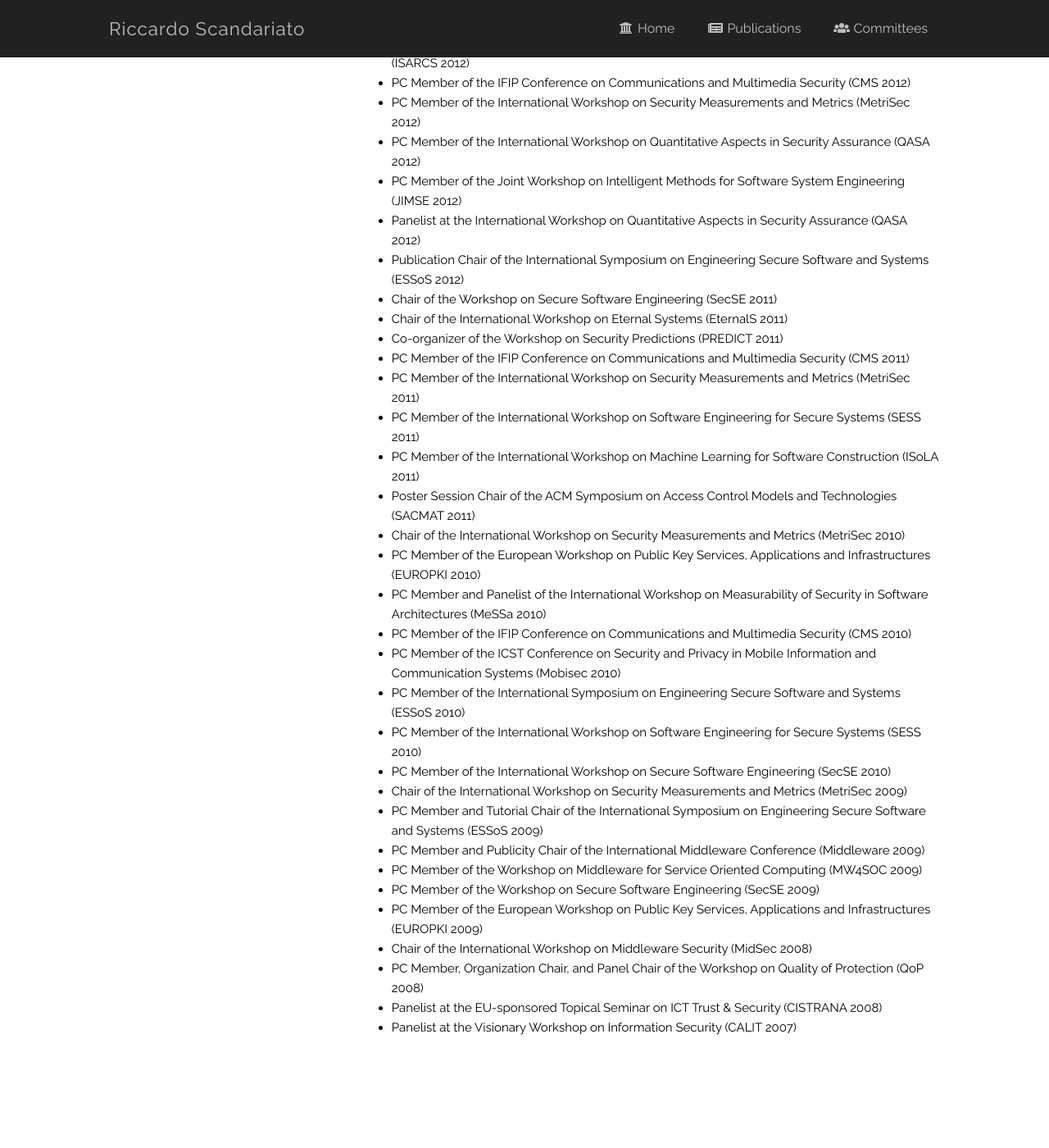
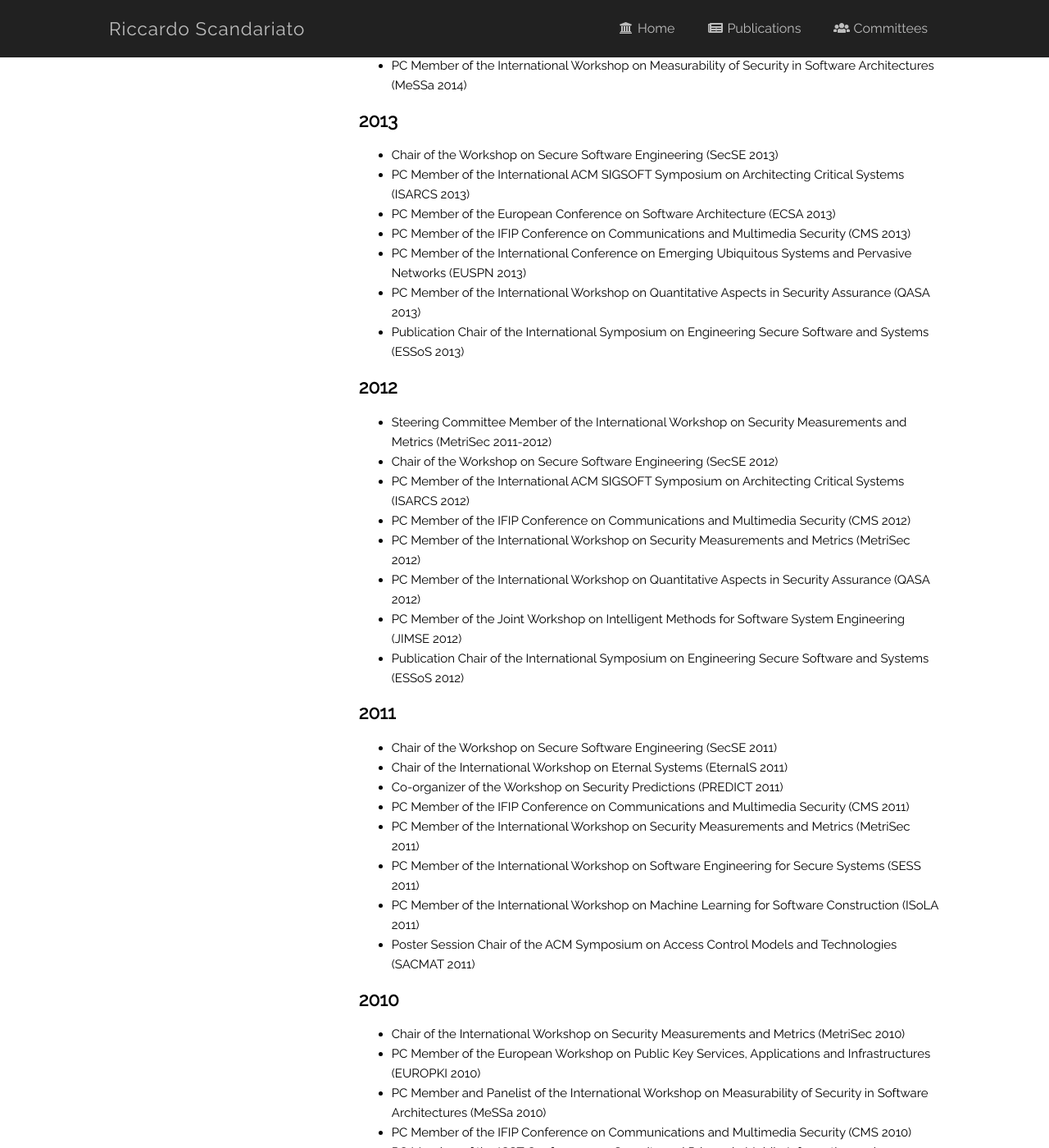
Before and after one commit to riccardoscandariato/riccardoscandariato.github.io, a Jekyll site: the page built from service.md, in a window 1280 px wide and 1400 px high, scrolled down 2022 px. Shown: the whole window at 82% size. Built offline with Jekyll 4.4.1, drawn with Linux system fonts in a browser that asks for light colours; before the commit the page ends 3326 px from its top, so only the background shows below that; some of the changed text lies outside the part shown.

Commit message:
new layout for service

```diff
--- a/_layouts/default.html
+++ b/_layouts/default.html
@@ -48,7 +48,7 @@
           <a href="{{ site.baseurl }}/pubs"><i class="fas fa-newspaper fa-fw"></i> Publications</a>
         </li>
         <li>
-          <a href="{{ site.baseurl }}/service"><i class="fas fa-users fa-fw"></i> Committees</a>
+          <a href="{{ site.baseurl }}/committees"><i class="fas fa-users fa-fw"></i> Committees</a>
         </li>
         <!--
 		><li>
--- a/index.html
+++ b/index.html
@@ -12,9 +12,6 @@ I'm a <b>professor of software engineering</b> at Department of Computer Science
 
 <p>I'm a father of two boys and spend my (limited) spare time <a href="http://www.scandariato.photo" target="_blank">taking photographs</a>.</p>
 
-<p>My favorite saying is <i>"done is better than perfect"</i>.
-
-<p>I don't have Twitter, LinkedIn, ResearchGate, Facebook, Instagram, TikTok, you name it...</p>
 
 <h2>Short bio</h2>
 
--- a/service.md
+++ b/service.md
@@ -1,93 +1,151 @@
 ---
 layout: default
 
-title: Service
-permalink: /service
+title: Committees
+permalink: /committees
 ---
 
+<h2>2020</h2>
 
 <ul>
-	<li>PC Member of the International Conference on Software Architecture (ICSA 2020)</li>
-	<li>PC Member of the Conference on Software Engineering Education and Training (CSEE&amp;T 2020)</li>
-	<li>PC Member of the International Workshop on Graphical Models for Security (GraMSec 2020)</li>
-	<li>PC Member of the International Workshop on Privacy Engineering (IWPE 2020)</li>
-	<li>PC Member of the International Workshop on Bots in Software Engineering (BotSE 2020)</li>
-	<li>Workshop Co-chair of the European Conference on Software Architecture (ECSA 2019)</li>
-	<li>PC Member of the International Conference on Software Architecture (ICSA 2019)</li>
-	<li>PC Member of the International Conference on Software Engineering (ICSE 2019) Doctoral Symposium</li>
-	<li>PC Member of the International Conference on Software Engineering (ICSE 2019) Poster Track</li>
-	<li>PC Member of the track on Cyber-Security in Societal Automation at the International Conference on Societal Automation (SA 2019)</li>
-	<li>Track Organizer at the Euromicro Conference on Software Engineering and Advanced Applications (SEAA 2019)</li>
-	<li>PC Member of the International Workshop on Designing and Measuring CyberSecurity in Software Architectures (DeMeSSA 2019)</li>
-	<li>PC Member of the International Workshop on Bots in Software Engineering (BotSE 2019)</li>
-	<li>PC Member of the International Workshop on Privacy Engineering (IWPE 2019)</li>
-	<li>PC Member of the Conference on Software Engineering Education and Training (CSEE&amp;T 2019)</li>
-	<li>PC Member of the European Conference on Software Architecture (ECSA 2018)</li>
-	<li>PC Member of the International Symposium on Engineering Secure Software and Systems (ESSoS 2018)</li>
-	<li>PC Member of the International Workshop on Evolving Security &amp; Privacy Requirements Engineering (ESPRE 2018)</li>
-	<li>PC Member of the First International Workshop on Security Awareness from Design to Deployment (SEAD 2018)</li>
-	<li>PC Member of the International Workshop on Secure Software Engineering in DevOps and Agile Development (SECSE 2018)</li>
-	<li>PC Member of the Empirical Software Engineering and Measurement (ESEM 2017 - Short Papers Track)</li>
-	<li>PC Member of the European Conference on Software Architecture (ECSA 2017)</li>
-	<li>PC Member of the International Workshop on Secure Software Engineering in DevOps and Agile Development (SECSE 2017)</li>
-	<li>PC Member of the International Workshop on Evolving Security &amp; Privacy Requirements Engineering (ESPRE 2017)</li>
-	<li>PC Member of the International Conference on Software Engineer (ICSE 2016)</li>
-	<li>PC Member of the International Conference on Software Engineering and Applications (ICSOFT-EA 2016)</li>
-	<li>PC Member of the International Workshop on Evolving Security and Privacy Requirements Engineering (ESPRE 2016)</li>
-	<li>PC Member of the Working IEEE/IFIP Conference on Software Architecture (WICSA 2015)</li>
-	<li>PC Member of the European Conference on Software Architecture (ECSA 2015)</li>
-	<li>PC Member of the International Conference on Software Engineering and Applications (ICSOFT-EA 2015)</li>
-	<li>PC Member of the International Workshop on Evolving Security and Privacy Requirements Engineering (ESPRE 2015)</li>
-	<li>PC Member of the International Workshop on Measurability of Security in Software Architectures (MeSSa 2015)</li>
-	<li>PC Member of the International Workshop on Software Protection (SPRO 2015)</li>
-	<li>PC Member of the International Workshop on Variability for Qualities in Software Architecture (VAQUITA 2015)</li>
-	<li>PC Member of the International Symposium on Empirical Software Engineering and Measurement (ESEM 2014)</li>
-	<li>PC Member of the European Conference on Software Architecture (ECSA 2014)</li>
-	<li>PC Member of the International Symposium on Engineering Secure Software and Systems (ESSoS 2014)</li>
-	<li>PC Member of the International Conference on Software Engineering and Applications (ICSOFT-EA 2014)</li>
-	<li>PC Member of the International Conference on Communications and Multimedia Security (CMS 2014)</li>
-	<li>PC Member of the International Workshop on Evolving Security and Privacy Requirements Engineering (ESPRE 2014)</li>
-	<li>PC Member of the International Workshop on Measurability of Security in Software Architectures (MeSSa 2014)</li>
-	<li>Chair of the Workshop on Secure Software Engineering (SecSE 2013)</li>
-	<li>PC Member of the International ACM SIGSOFT Symposium on Architecting Critical Systems (ISARCS 2013)</li>
-	<li>PC Member of the European Conference on Software Architecture (ECSA 2013)</li>
-	<li>PC Member of the IFIP Conference on Communications and Multimedia Security (CMS 2013)</li>
-	<li>PC Member of the International Conference on Emerging Ubiquitous Systems and Pervasive Networks (EUSPN 2013)</li>
-	<li>PC Member of the International Workshop on Quantitative Aspects in Security Assurance (QASA 2013)</li>
-	<li>Publication Chair of the International Symposium on Engineering Secure Software and Systems (ESSoS 2013)</li>
-	<li>Steering Committee Member of the International Workshop on Security Measurements and Metrics (MetriSec 2011-2012)</li>
-	<li>Chair of the Workshop on Secure Software Engineering (SecSE 2012)</li>
-	<li>PC Member of the International ACM SIGSOFT Symposium on Architecting Critical Systems (ISARCS 2012)</li>
-	<li>PC Member of the IFIP Conference on Communications and Multimedia Security (CMS 2012)</li>
-	<li>PC Member of the International Workshop on Security Measurements and Metrics (MetriSec 2012)</li>
-	<li>PC Member of the International Workshop on Quantitative Aspects in Security Assurance (QASA 2012)</li>
-	<li>PC Member of the Joint Workshop on Intelligent Methods for Software System Engineering (JIMSE 2012)</li>
-	<li>Panelist at the International Workshop on Quantitative Aspects in Security Assurance (QASA 2012)</li>
-	<li>Publication Chair of the International Symposium on Engineering Secure Software and Systems (ESSoS 2012)</li>
-	<li>Chair of the Workshop on Secure Software Engineering (SecSE 2011)</li>
-	<li>Chair of the International Workshop on Eternal Systems (EternalS 2011)</li>
-	<li>Co-organizer of the Workshop on Security Predictions (PREDICT 2011)</li>
-	<li>PC Member of the IFIP Conference on Communications and Multimedia Security (CMS 2011)</li>
-	<li>PC Member of the International Workshop on Security Measurements and Metrics (MetriSec 2011)</li>
-	<li>PC Member of the International Workshop on Software Engineering for Secure Systems (SESS 2011)</li>
-	<li>PC Member of the International Workshop on Machine Learning for Software Construction (ISoLA 2011)</li>
-	<li>Poster Session Chair of the ACM Symposium on Access Control Models and Technologies (SACMAT 2011)</li>
-	<li>Chair of the International Workshop on Security Measurements and Metrics (MetriSec 2010)</li>
-	<li>PC Member of the European Workshop on Public Key Services, Applications and Infrastructures (EUROPKI 2010)</li>
-	<li>PC Member and Panelist of the International Workshop on Measurability of Security in Software Architectures (MeSSa 2010)</li>
-	<li>PC Member of the IFIP Conference on Communications and Multimedia Security (CMS 2010)</li>
-	<li>PC Member of the ICST Conference on Security and Privacy in Mobile Information and Communication Systems (Mobisec 2010)</li>
-	<li>PC Member of the International Symposium on Engineering Secure Software and Systems (ESSoS 2010)</li>
-	<li>PC Member of the International Workshop on Software Engineering for Secure Systems (SESS 2010)</li>
-	<li>PC Member of the International Workshop on Secure Software Engineering (SecSE 2010)</li>
-	<li>Chair of the International Workshop on Security Measurements and Metrics (MetriSec 2009)</li>
-	<li>PC Member and Tutorial Chair of the International Symposium on Engineering Secure Software and Systems (ESSoS 2009)</li>
-	<li>PC Member and Publicity Chair of the International Middleware Conference (Middleware 2009)</li>
-	<li>PC Member of the Workshop on Middleware for Service Oriented Computing (MW4SOC 2009)</li>
-	<li>PC Member of the Workshop on Secure Software Engineering (SecSE 2009)</li>
-	<li>PC Member of the European Workshop on Public Key Services, Applications and Infrastructures (EUROPKI 2009)</li>
-	<li>Chair of the International Workshop on Middleware Security (MidSec 2008)</li>
-	<li>PC Member, Organization Chair, and Panel Chair of the Workshop on Quality of Protection (QoP 2008)</li>
-	<li>Panelist at the EU-sponsored Topical Seminar on ICT Trust &amp; Security (CISTRANA 2008)</li>
-	<li>Panelist at the Visionary Workshop on Information Security (CALIT 2007)</li>
+<li>PC Member of the International Conference on Software Architecture (ICSA 2020)</li>
+<li>PC Member of the Conference on Software Engineering Education and Training (CSEE&amp;T 2020)</li>
+<li>PC Member of the International Workshop on Graphical Models for Security (GraMSec 2020)</li>
+<li>PC Member of the International Workshop on Privacy Engineering (IWPE 2020)</li>
+<li>PC Member of the International Workshop on Bots in Software Engineering (BotSE 2020)</li>
 </ul>
+
+<h2>2019</h2>
+
+<ul>
+<li>Workshop Co-chair of the European Conference on Software Architecture (ECSA 2019)</li>
+<li>PC Member of the International Conference on Software Architecture (ICSA 2019)</li>
+<li>PC Member of the International Conference on Software Engineering (ICSE 2019) Doctoral Symposium</li>
+<li>PC Member of the International Conference on Software Engineering (ICSE 2019) Poster Track</li>
+<li>PC Member of the track on Cyber-Security in Societal Automation at the International Conference on Societal Automation (SA 2019)</li>
+<li>Track Organizer at the Euromicro Conference on Software Engineering and Advanced Applications (SEAA 2019)</li>
+<li>PC Member of the International Workshop on Designing and Measuring CyberSecurity in Software Architectures (DeMeSSA 2019)</li>
+<li>PC Member of the International Workshop on Bots in Software Engineering (BotSE 2019)</li>
+<li>PC Member of the International Workshop on Privacy Engineering (IWPE 2019)</li>
+<li>PC Member of the Conference on Software Engineering Education and Training (CSEE&amp;T 2019)</li>
+</ul>
+
+<h2>2018</h2>
+
+<ul>
+<li>PC Member of the European Conference on Software Architecture (ECSA 2018)</li>
+<li>PC Member of the International Symposium on Engineering Secure Software and Systems (ESSoS 2018)</li>
+<li>PC Member of the International Workshop on Evolving Security &amp; Privacy Requirements Engineering (ESPRE 2018)</li>
+<li>PC Member of the First International Workshop on Security Awareness from Design to Deployment (SEAD 2018)</li>
+<li>PC Member of the International Workshop on Secure Software Engineering in DevOps and Agile Development (SECSE 2018)</li>
+</ul>
+
+<h2>2017</h2>
+
+<ul>
+<li>PC Member of the Empirical Software Engineering and Measurement (ESEM 2017 - Short Papers Track)</li>
+<li>PC Member of the European Conference on Software Architecture (ECSA 2017)</li>
+<li>PC Member of the International Workshop on Secure Software Engineering in DevOps and Agile Development (SECSE 2017)</li>
+<li>PC Member of the International Workshop on Evolving Security &amp; Privacy Requirements Engineering (ESPRE 2017)</li>
+</ul>
+
+<h2>2016</h2>
+
+<ul>
+<li>PC Member of the International Conference on Software Engineer (ICSE 2016)</li>
+<li>PC Member of the International Conference on Software Engineering and Applications (ICSOFT-EA 2016)</li>
+<li>PC Member of the International Workshop on Evolving Security and Privacy Requirements Engineering (ESPRE 2016)</li>
+</ul>
+
+<h2>2015</h2>
+
+<ul>
+<li>PC Member of the Working IEEE/IFIP Conference on Software Architecture (WICSA 2015)</li>
+<li>PC Member of the European Conference on Software Architecture (ECSA 2015)</li>
+<li>PC Member of the International Conference on Software Engineering and Applications (ICSOFT-EA 2015)</li>
+<li>PC Member of the International Workshop on Evolving Security and Privacy Requirements Engineering (ESPRE 2015)</li>
+<li>PC Member of the International Workshop on Measurability of Security in Software Architectures (MeSSa 2015)</li>
+<li>PC Member of the International Workshop on Software Protection (SPRO 2015)</li>
+<li>PC Member of the International Workshop on Variability for Qualities in Software Architecture (VAQUITA 2015)</li>
+</ul>
+
+<h2>2014</h2>
+
+<ul>
+<li>PC Member of the International Symposium on Empirical Software Engineering and Measurement (ESEM 2014)</li>
+<li>PC Member of the European Conference on Software Architecture (ECSA 2014)</li>
+<li>PC Member of the International Symposium on Engineering Secure Software and Systems (ESSoS 2014)</li>
+<li>PC Member of the International Conference on Software Engineering and Applications (ICSOFT-EA 2014)</li>
+<li>PC Member of the International Conference on Communications and Multimedia Security (CMS 2014)</li>
+<li>PC Member of the International Workshop on Evolving Security and Privacy Requirements Engineering (ESPRE 2014)</li>
+<li>PC Member of the International Workshop on Measurability of Security in Software Architectures (MeSSa 2014)</li>
+</ul>
+
+<h2>2013</h2>
+
+<ul>
+<li>Chair of the Workshop on Secure Software Engineering (SecSE 2013)</li>
+<li>PC Member of the International ACM SIGSOFT Symposium on Architecting Critical Systems (ISARCS 2013)</li>
+<li>PC Member of the European Conference on Software Architecture (ECSA 2013)</li>
+<li>PC Member of the IFIP Conference on Communications and Multimedia Security (CMS 2013)</li>
+<li>PC Member of the International Conference on Emerging Ubiquitous Systems and Pervasive Networks (EUSPN 2013)</li>
+<li>PC Member of the International Workshop on Quantitative Aspects in Security Assurance (QASA 2013)</li>
+<li>Publication Chair of the International Symposium on Engineering Secure Software and Systems (ESSoS 2013)</li>
+</ul>
+
+<h2>2012</h2>
+
+<ul>
+<li>Steering Committee Member of the International Workshop on Security Measurements and Metrics (MetriSec 2011-2012)</li>
+<li>Chair of the Workshop on Secure Software Engineering (SecSE 2012)</li>
+<li>PC Member of the International ACM SIGSOFT Symposium on Architecting Critical Systems (ISARCS 2012)</li>
+<li>PC Member of the IFIP Conference on Communications and Multimedia Security (CMS 2012)</li>
+<li>PC Member of the International Workshop on Security Measurements and Metrics (MetriSec 2012)</li>
+<li>PC Member of the International Workshop on Quantitative Aspects in Security Assurance (QASA 2012)</li>
+<li>PC Member of the Joint Workshop on Intelligent Methods for Software System Engineering (JIMSE 2012)</li>
+<li>Publication Chair of the International Symposium on Engineering Secure Software and Systems (ESSoS 2012)</li>
+</ul>
+
+<h2>2011</h2>
+
+<ul>
+<li>Chair of the Workshop on Secure Software Engineering (SecSE 2011)</li>
+<li>Chair of the International Workshop on Eternal Systems (EternalS 2011)</li>
+<li>Co-organizer of the Workshop on Security Predictions (PREDICT 2011)</li>
+<li>PC Member of the IFIP Conference on Communications and Multimedia Security (CMS 2011)</li>
+<li>PC Member of the International Workshop on Security Measurements and Metrics (MetriSec 2011)</li>
+<li>PC Member of the International Workshop on Software Engineering for Secure Systems (SESS 2011)</li>
+<li>PC Member of the International Workshop on Machine Learning for Software Construction (ISoLA 2011)</li>
+<li>Poster Session Chair of the ACM Symposium on Access Control Models and Technologies (SACMAT 2011)</li>
+</ul>
+
+<h2>2010</h2>
+
+<ul>
+<li>Chair of the International Workshop on Security Measurements and Metrics (MetriSec 2010)</li>
+<li>PC Member of the European Workshop on Public Key Services, Applications and Infrastructures (EUROPKI 2010)</li>
+<li>PC Member and Panelist of the International Workshop on Measurability of Security in Software Architectures (MeSSa 2010)</li>
+<li>PC Member of the IFIP Conference on Communications and Multimedia Security (CMS 2010)</li>
+<li>PC Member of the ICST Conference on Security and Privacy in Mobile Information and Communication Systems (Mobisec 2010)</li>
+<li>PC Member of the International Symposium on Engineering Secure Software and Systems (ESSoS 2010)</li>
+<li>PC Member of the International Workshop on Software Engineering for Secure Systems (SESS 2010)</li>
+<li>PC Member of the International Workshop on Secure Software Engineering (SecSE 2010)</li>
+</ul>
+
+<h2>2009</h2>
+
+<ul>
+<li>Chair of the International Workshop on Security Measurements and Metrics (MetriSec 2009)</li>
+<li>PC Member and Tutorial Chair of the International Symposium on Engineering Secure Software and Systems (ESSoS 2009)</li>
+<li>PC Member and Publicity Chair of the International Middleware Conference (Middleware 2009)</li>
+<li>PC Member of the Workshop on Middleware for Service Oriented Computing (MW4SOC 2009)</li>
+<li>PC Member of the Workshop on Secure Software Engineering (SecSE 2009)</li>
+<li>PC Member of the European Workshop on Public Key Services, Applications and Infrastructures (EUROPKI 2009)</li>
+</ul>
+
+<h2>2008</h2>
+
+<ul>
+<li>Chair of the International Workshop on Middleware Security (MidSec 2008)</li>
+<li>PC Member, Organization Chair, and Panel Chair of the Workshop on Quality of Protection (QoP 2008)</li>
+</ul>
```
